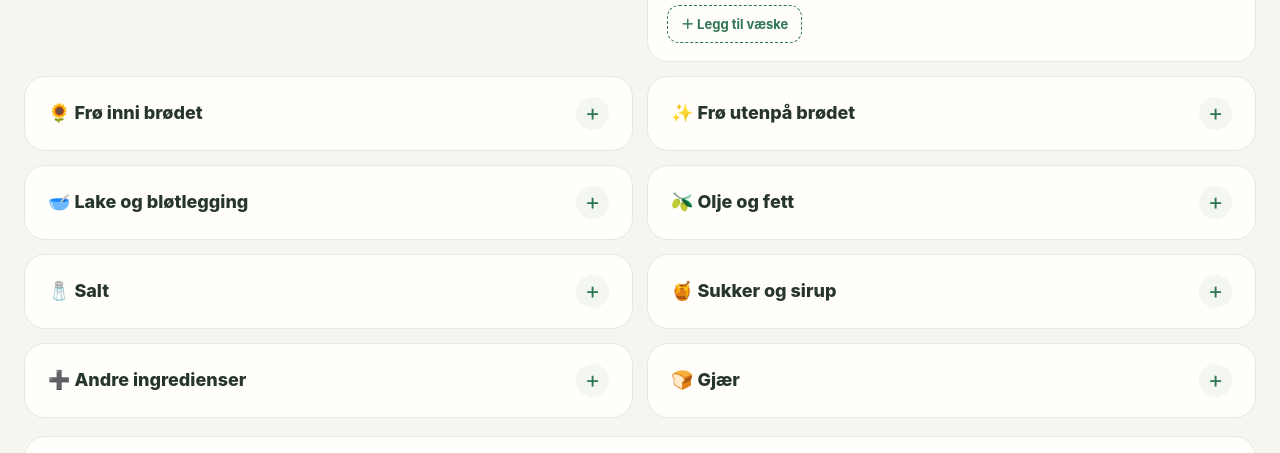
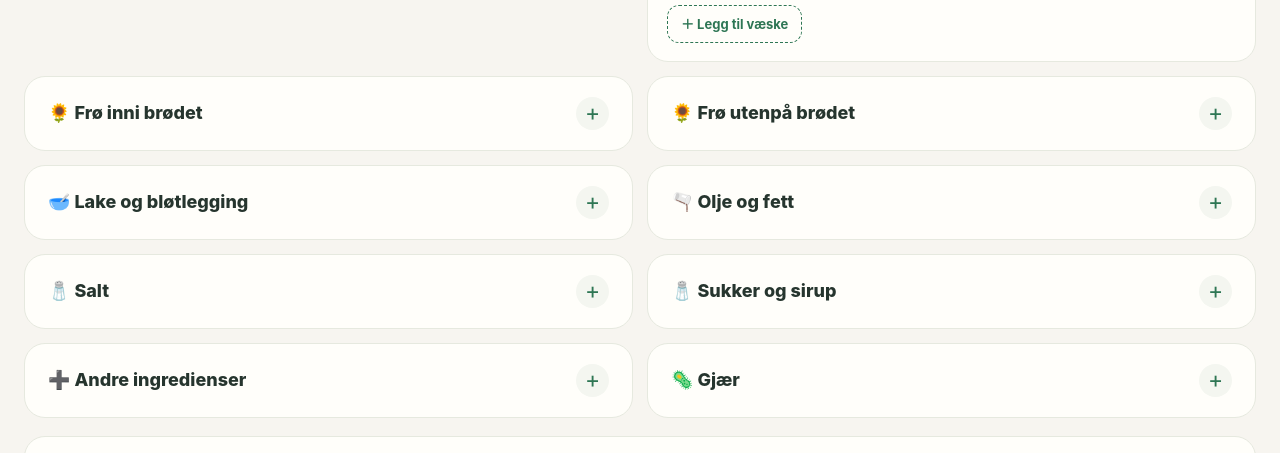
Before and after one commit to kamransound-arch/Bread-Journal-, a plain HTML site: page index.html in a window 1280 px wide. Shown: the part 1481-1934 px from the top of the page. Drawn offline with nearby package versions, Linux system fonts and the light colour scheme.

Commit message:
Add files via upload

```diff
--- a/index.html
+++ b/index.html
@@ -107,13 +107,13 @@ const specs=[
 {id:'flour',title:'🌾 Meltyper',types:['Hvetemel','Sammalt hvete fin','Sammalt hvete grov','Rugmel fint','Rugmel grovt','Speltmel','Byggmel','Havremel','Emmermel','Annet'],unit:'g',start:100,end:1000,step:25},
 {id:'liquid',title:'💧 Vann og væske',types:['Vann','Melk','Kefir','Yoghurt','Surmelk','Øl','Annet'],unit:'ml',start:100,end:1000,step:25,units:['ml','g']},
 {id:'seedIn',title:'🌻 Frø inni brødet',types:['Solsikkefrø','Linfrø','Sesamfrø','Chiafrø','Gresskarkjerner','Valmuefrø','Hampfrø','Annet'],unit:'g',start:5,end:100,step:5},
-{id:'seedOut',title:'✨ Frø utenpå brødet',types:['Solsikkefrø','Linfrø','Sesamfrø','Chiafrø','Gresskarkjerner','Valmuefrø','Hampfrø','Annet'],unit:'g',start:5,end:100,step:5},
+{id:'seedOut',title:'🌻 Frø utenpå brødet',types:['Solsikkefrø','Linfrø','Sesamfrø','Chiafrø','Gresskarkjerner','Valmuefrø','Hampfrø','Annet'],unit:'g',start:5,end:100,step:5},
 {id:'soak',title:'🥣 Lake og bløtlegging',types:['Vann','Hvetemel','Rugmel','Speltmel','Sammalt hvete','Saltlake','Bløtlegging','Annet'],unit:'ml',start:25,end:1000,step:25,units:['ml','g']},
-{id:'oil',title:'🫒 Olje og fett',types:['Olivenolje','Rapsolje','Solsikkeolje','Smør','Kokosolje','Annet'],unit:'ml',start:5,end:200,step:5,units:['ml','g']},
+{id:'oil',title:'🫗 Olje og fett',types:['Olivenolje','Rapsolje','Solsikkeolje','Smør','Kokosolje','Annet'],unit:'ml',start:5,end:200,step:5,units:['ml','g']},
 {id:'salt',title:'🧂 Salt',types:['Fint salt','Havsalt','Flaksalt','Annet'],unit:'g',start:5,end:50,step:5},
-{id:'sweet',title:'🍯 Sukker og sirup',types:['Sukker','Brunt sukker','Honning','Lys sirup','Mørk sirup','Annet'],unit:'g',start:5,end:200,step:5,units:['g','ml']},
+{id:'sweet',title:'🧂 Sukker og sirup',types:['Sukker','Brunt sukker','Honning','Lys sirup','Mørk sirup','Annet'],unit:'g',start:5,end:200,step:5,units:['g','ml']},
 {id:'other',title:'➕ Andre ingredienser',types:['Surdeigsstarter','Bakepulver','Annet'],unit:'g',start:5,end:500,step:5,units:['g','ml']},
-{id:'yeast',title:'🍞 Gjær',types:['Fersk gjær','Tørrgjær'],unit:'g',start:1,end:100,step:1}
+{id:'yeast',title:'🦠 Gjær',types:['Fersk gjær','Tørrgjær'],unit:'g',start:1,end:100,step:1}
 ];
 let recipeId=null, photoData=[], db;
 function opt(select,values,selected){select.replaceChildren();values.forEach(([v,t])=>{let o=document.createElement('option');o.value=String(v);o.textContent=t;select.append(o)});if(selected!==undefined)select.value=String(selected)}
```
